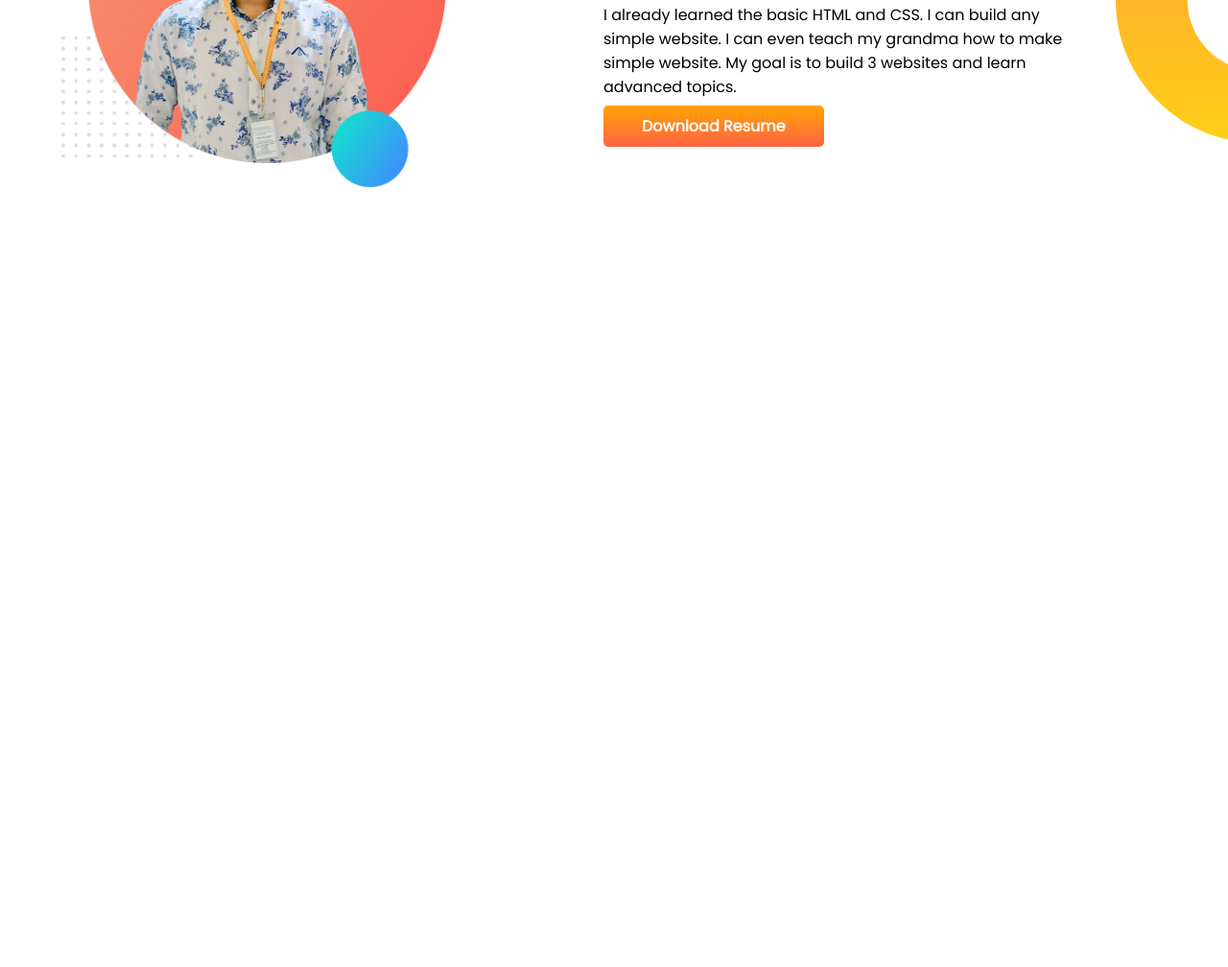
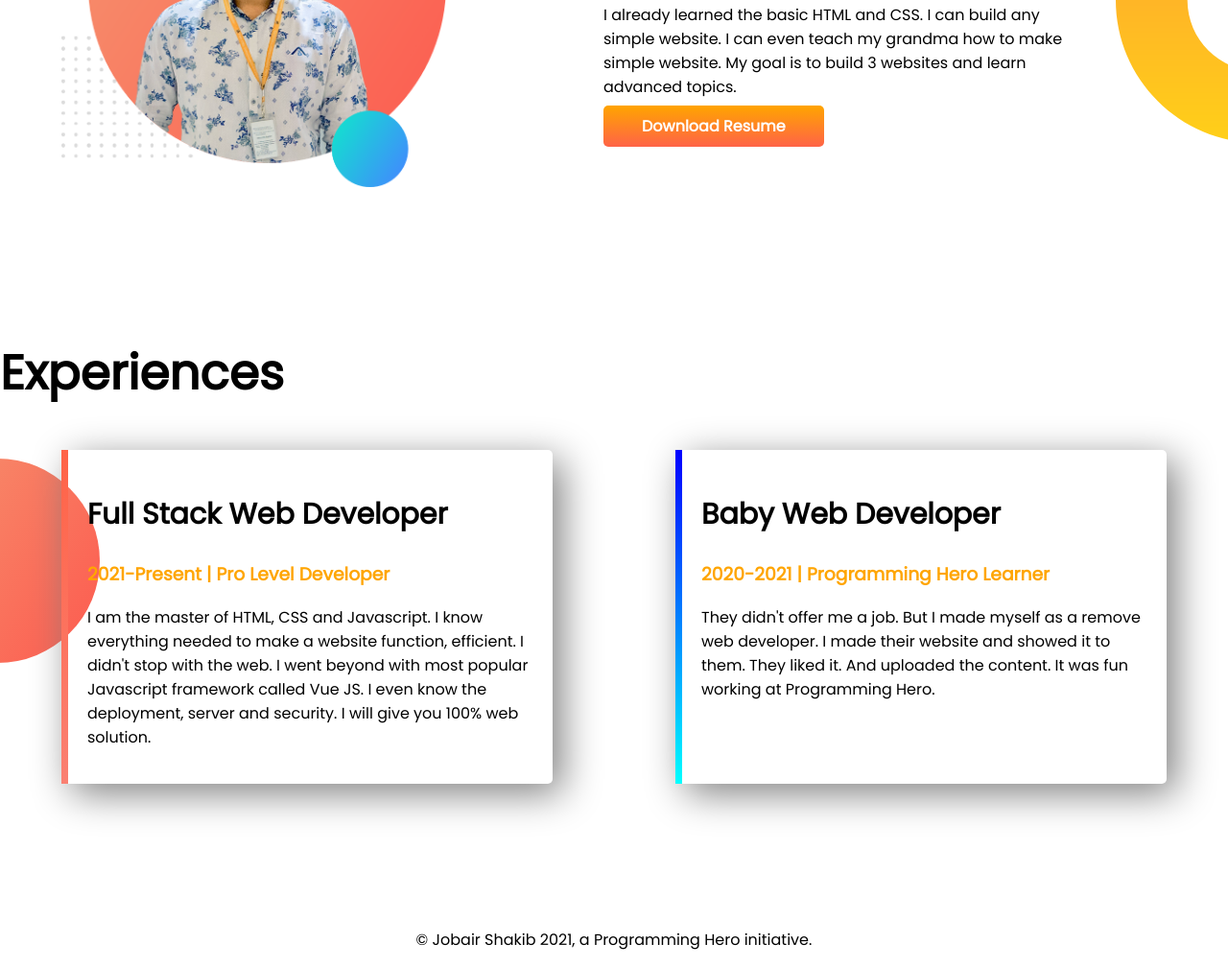
Before and after one commit to jobairshakib/developer-portfolio, a plain HTML site: page index.html in a window 1280 px wide. Shown: the part 817-1825 px from the top of the page at 96% size. Before the commit the page ends 1169 px from the top, so only its background shows below. Drawn offline with Linux system fonts and the light colour scheme.

Commit message:
experience added

```diff
--- a/index.html
+++ b/index.html
@@ -11,7 +11,7 @@
     <link rel="stylesheet" href="style.css">
 </head>
 <body>
-    <section class="top-banner">
+    <section class="top-banner flexible-container">
         <div class="half-width">
             <h1>Welcome To</h1>
             <h1><span class="orange-color">Jobair Shakib</span> World!</h1>
@@ -23,7 +23,7 @@
             <img src="images/mj.png" alt="">
         </div>
     </section>
-    <section class="dream-big">
+    <section class="dream-big flexible-container">
         <div class="half-width">
             <img src="images/mj.png" alt="">
         </div>
@@ -36,5 +36,29 @@
             <a target="_balnk" class="link-button" href="">Download Resume</a>
         </div>
     </section>
+    <section  class="experience-area">
+        <h1>Experiences</h1>
+        <div class="flexible-container">
+            <div id="full-stack-experience" class="experience-item">
+                <h2>Full Stack Web Developer</h2>
+                <h3 class="orange-color">2021-Present | Pro Level Developer</h3>
+                <p>
+                    I am the master of HTML, CSS and Javascript. I know everything needed to make a website function, efficient. I didn't stop with the web. I went beyond with most popular Javascript framework called Vue JS. I even know the deployment, server and security. I will give you 100% web solution.
+                </p>
+            </div>
+            <div id="web-developer-experience" class="experience-item">
+                <h2>Baby Web Developer</h2>
+                <h3 class="orange-color">2020-2021 | Programming Hero Learner</h3>
+                <p>
+                    They didn't offer me a job. But I made myself as a remove web developer. I made their website and showed it to them. They liked it. And uploaded the content. It was fun working at Programming Hero.
+                </p>
+            </div>
+        </div>
+    </section>
+    <footer>
+        <p>
+            © Jobair Shakib 2021, a Programming Hero initiative.
+        </p>
+    </footer>
 </body>
 </html>
--- a/style.css
+++ b/style.css
@@ -5,10 +5,13 @@ body{
 h1{
     font-size: 50px;
 }
+h2{
+    font-size: 30px;
+}
 .orange-color{
     color: orange;
 }
-section{
+.flexible-container{
     display: flex;
     margin-bottom: 150px;
 }
@@ -41,3 +44,29 @@ section{
 .dream-text{
     padding-right: 150px;
 }
+.experience-area{
+    background-image: url(images/exp-bg.png);
+    background-repeat: no-repeat;
+    background-position: left;
+}
+.experience-item{
+    width: 40%;
+    margin-left: 5%;
+    margin-right: 5%;
+    padding: 20px;
+    box-shadow: 10px 10px 40px grey;
+    border-radius: 5px;
+}
+#web-developer-experience{
+    border-left: 7px solid;
+    border-image: linear-gradient(blue,cyan);
+    border-image-slice: 1;
+}
+#full-stack-experience{
+    border-left: 7px solid;
+    border-image: linear-gradient(tomato,salmon);
+    border-image-slice: 1;
+}
+footer p {
+    text-align: center;
+}
```
Also changed, not shown: 4 other files.
